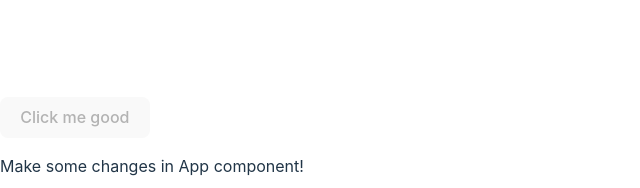
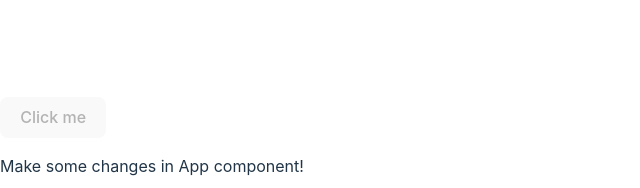
Before and after one commit to PyaeSoneAung-95/react-eslint-prettier-husky, a React (Vite) app: page / in a window 1280 px wide. Shown: the part 214-402 px from the top of the page, without its empty margins (0-640 px from the left). Built offline with nearby package versions, Linux system fonts and the light colour scheme.

Commit message:
testing testing

```diff
--- a/src/App.tsx
+++ b/src/App.tsx
@@ -1,13 +1,12 @@
 function App() {
-  const name = "good";
   return (
     <>
       <button disabled type="button">
-        Click me {name}
+        Click me
       </button>
       <p>Make some changes in App component!</p>
       <p>Add another text</p>
-      <button>Add some button </button>
+      <button>Add some button</button>
       <button>Add another button </button>
     </>
   );
```
